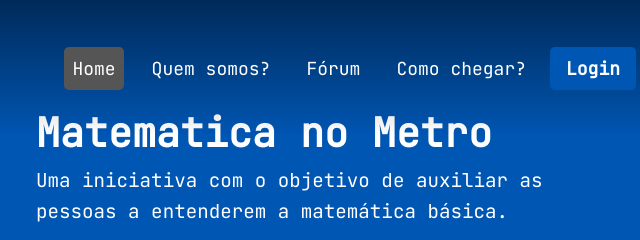
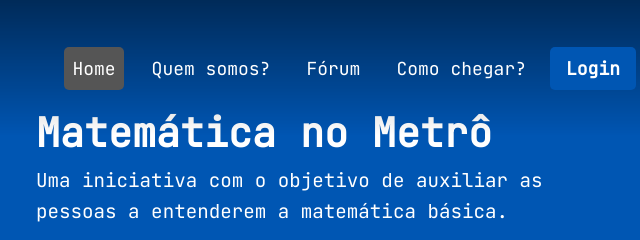
Before and after one commit to jcalladoo/projetoDefinitivo, a plain HTML site: page HTML/index.html in a window 1280 px wide. Shown: the top 240 px of the page, 616-1256 px from the left. Drawn offline with nearby package versions, Linux system fonts and the light colour scheme.

Commit message:
arrumando ortografia

```diff
--- a/HTML/index.html
+++ b/HTML/index.html
@@ -92,7 +92,7 @@
                         <img src="https://mediterraneanluxury.com/wp-content/uploads/2021/10/banner-men-img1.png" alt="Imagem ilustrativa" class="img-fluid rounded">
                     </div>
                     <div class="col-md-6">
-                        <h1 class="display-4">Matematica no Metro </h1>
+                        <h1 class="display-4">Matemática no Metrô </h1>
                         <p>
                         Uma iniciativa com o objetivo de auxiliar as pessoas a entenderem a matemática básica.
                         </p>
```
